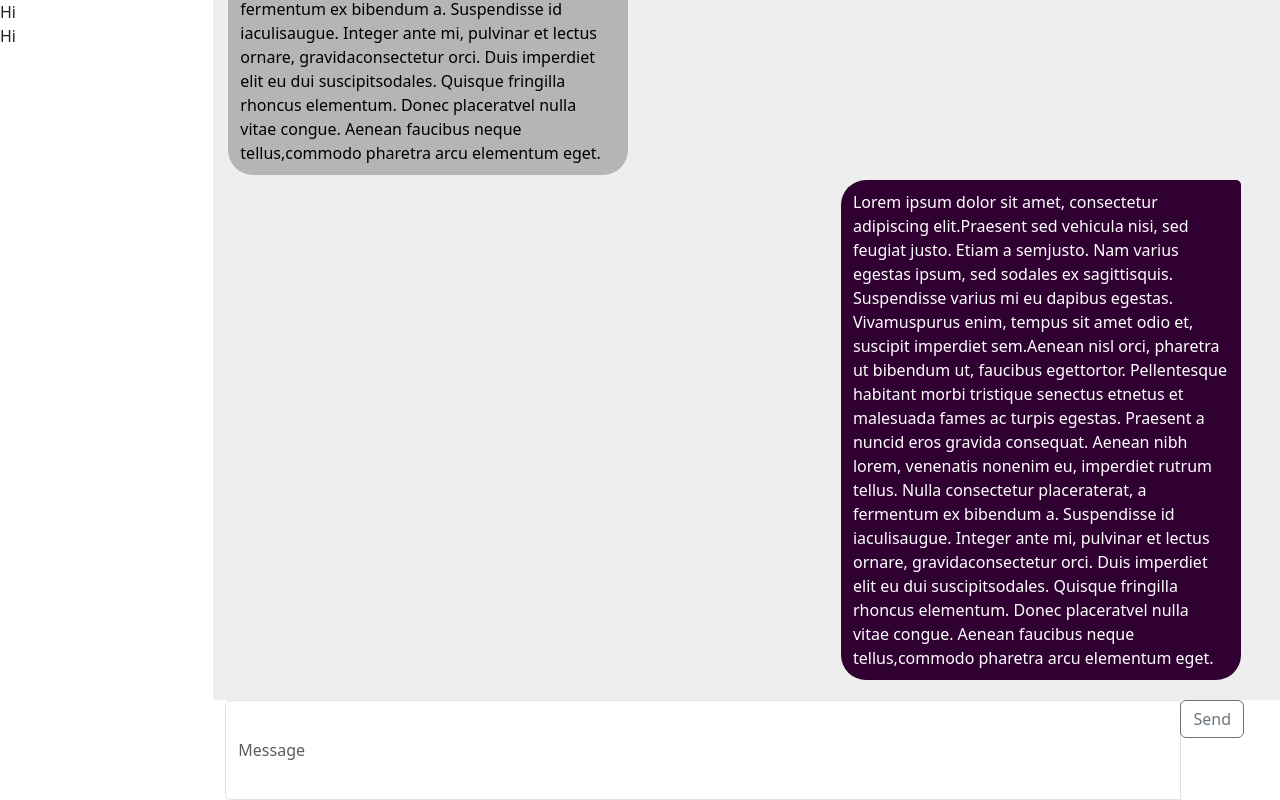
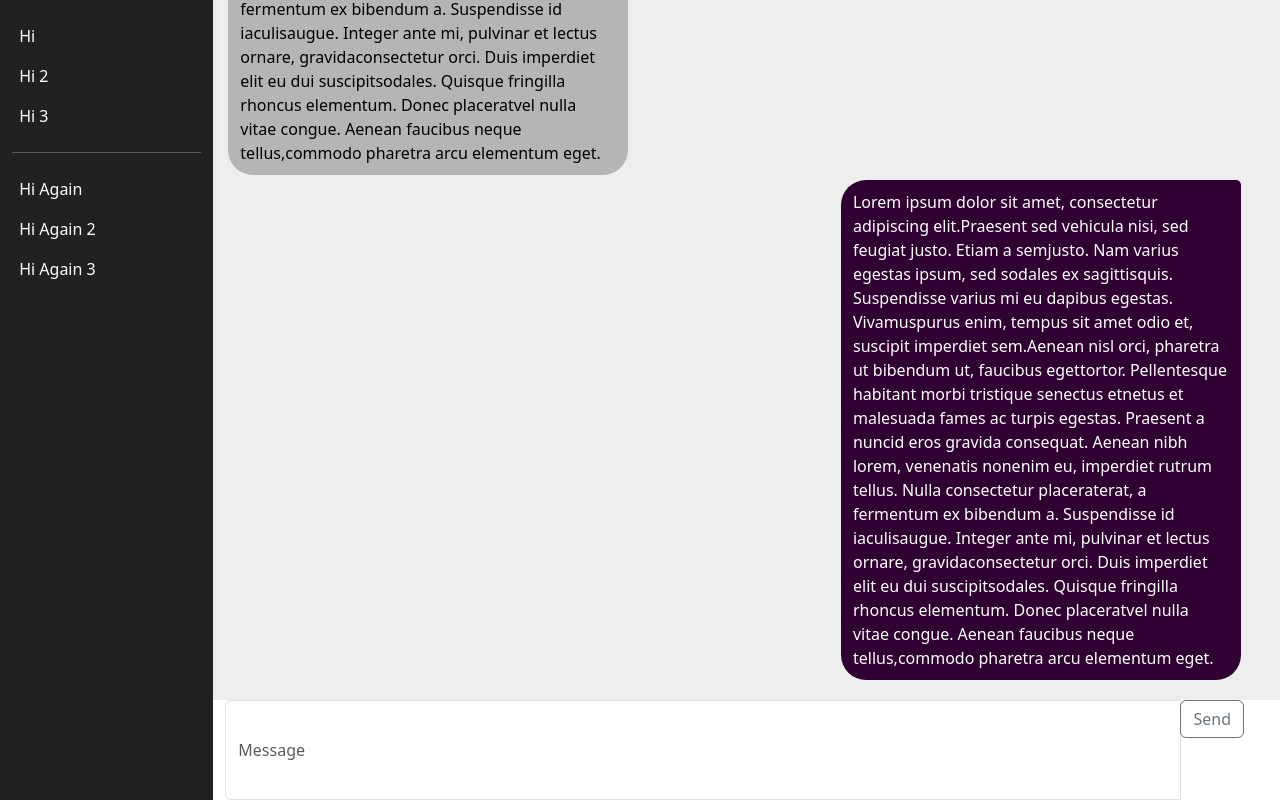
Before and after one commit to Michae1CC/smessage, a React (Vite) app: page /chat in a window 1280 px wide. Built offline with nearby package versions, Linux system fonts and the light colour scheme.

Commit message:
Added links for nav bar

```diff
--- a/src/Chat.scss
+++ b/src/Chat.scss
@@ -22,6 +22,11 @@
   height: var(--main-input-height);
 }
 
+.main-chat-nav {
+  color: white;
+  background-color: #1f2123;
+}
+
 .text-user {
   text-align: left;
   margin-top: 5px;
--- a/src/Chat.tsx
+++ b/src/Chat.tsx
@@ -60,7 +60,7 @@ function Chat() {
   return (
     <div className="outer">
       <div className="row" style={{ margin: 0 }}>
-        <div className="col-sm-2">
+        <div className="col-sm-2 main-chat-nav">
           <ChatNavBar/>
         </div>
         <div className="col-sm-10">
--- a/src/ChatNavBar.scss
+++ b/src/ChatNavBar.scss
@@ -1 +1,22 @@
 @import "~bootstrap/scss/bootstrap";
+
+.chat-nav-outer {
+    margin: 1em;
+}
+
+.nav-option {
+    -moz-transition: all .2s ease-in;
+    -o-transition: all .2s ease-in;
+    -webkit-transition: all .2s ease-in;
+    transition: all .2s ease-in;
+    color: white;
+    background-color: #1f2123;
+    padding: 0.2em;
+    padding-top: 0.5em;
+    padding-bottom: 0.5em;
+    border-radius: 0.5em;
+}
+
+.nav-option:hover {
+    background-color: #3b3e42;
+}
--- a/src/ChatNavBar.tsx
+++ b/src/ChatNavBar.tsx
@@ -1,12 +1,21 @@
 import "./ChatNavBar.scss"
 
 export function ChatNavBar() {
-    return (
-        <>
-        <div className="row">Hi</div>
-        <div className="row">Hi</div>
-        </>
-    )
+  return (
+    <>
+    <div className="chat-nav-outer">
+      <a href="/"><div className="row nav-option">Hi</div></a>
+      <a href="/"><div className="row nav-option">Hi 2</div></a>
+      <a href="/"><div className="row nav-option">Hi 3</div></a>
+    </div>
+    <hr/>
+    <div className="chat-nav-outer">
+      <a href="/"><div className="row nav-option"> Hi Again</div></a>
+      <a href="/"><div className="row nav-option"> Hi Again 2</div></a>
+      <a href="/"><div className="row nav-option"> Hi Again 3</div></a>
+    </div>
+    </>
+  );
 }
 
 export default ChatNavBar;
```
